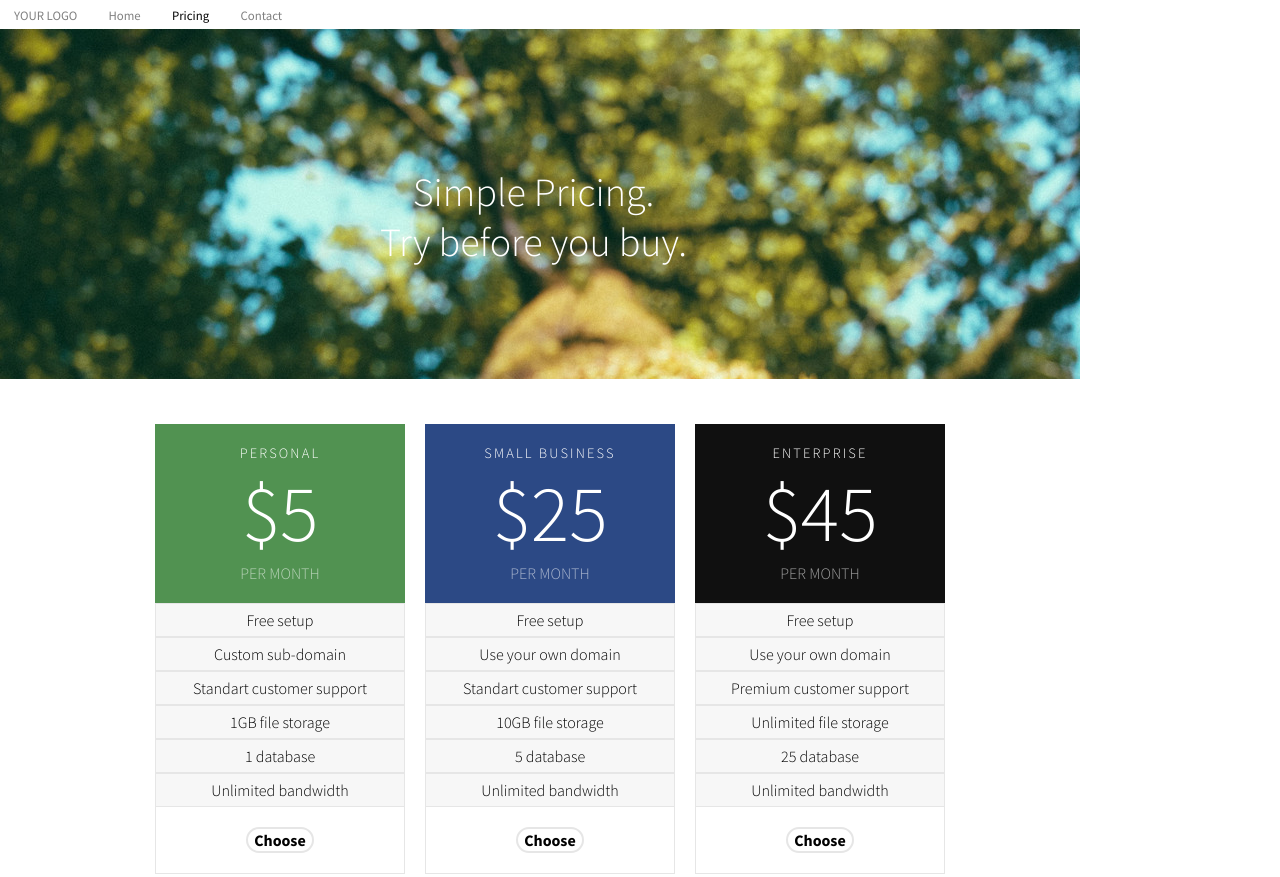
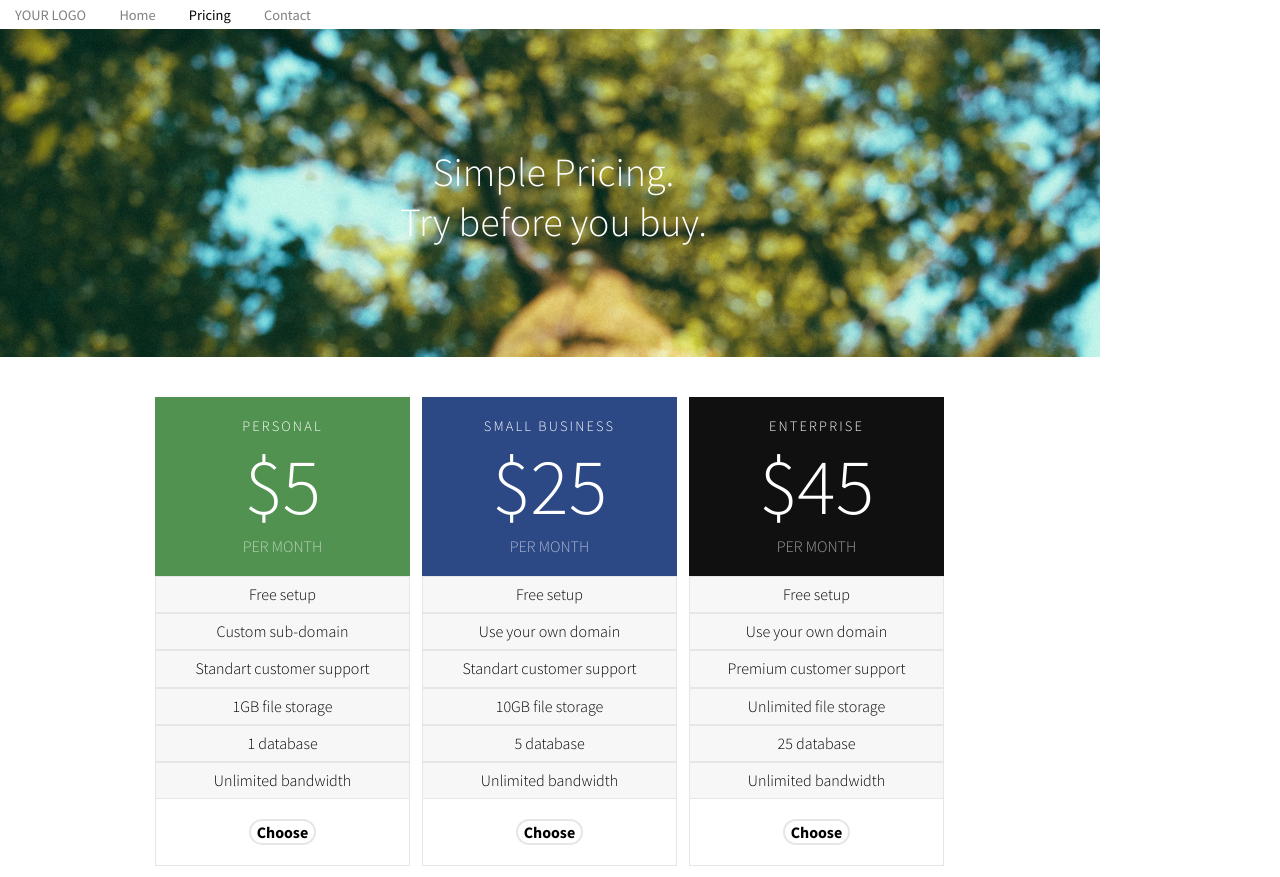
Before and after one commit to TheIronYard-humdrum/w1-Project, a plain HTML site: page index.html in a window 1280 px wide. Shown: the top 877 px of the page. Drawn offline with Linux system fonts and the light colour scheme.

Commit message:
Final styling

```diff
--- a/main.css
+++ b/main.css
@@ -8,7 +8,7 @@
 }
 
 .container {
-  width: 1080px;
+  width: 1100px;
   position: relative;
 }
 
@@ -25,8 +25,8 @@ nav {
 nav.header a {
   color: grey;
   text-decoration: none;
-  margin: 14px;
-  font-size: .8em;
+  margin: 15px;
+  font-size: .9em;
 }
 
 nav a {
@@ -41,7 +41,7 @@ nav a.black {
 
 div.background {
   width: 100%;
-  height: 350px;
+  height: 328px;
   overflow: auto;
   background-image: url("./background.jpg")
 }
@@ -51,8 +51,8 @@ h1.catch-phrase{
   position: absolute;
   color: white;
   text-align: center;
-  left: 380px;
-  top: 140px;
+  left: 400px;
+  top: 120px;
   font-size: 2.5em;
 }
 
@@ -61,13 +61,13 @@ h1.catch-phrase{
 div.plans {
   position: relative;
   width: 100%;
-  margin-top: 45px;
+  margin-top: 40px;
 }
 
 div.one-third {
-  width: 250px;
+  width: 255px;
   float: left;
-  margin: 0 10px;
+  margin-right:12px ;
 }
 
 div.first-third {
@@ -129,7 +129,7 @@ ul.plan-specs {
 
 .bottom {
   background-color: #F7F7F7;
-  line-height: 2em;
+  line-height: 2.2em;
   border: solid 1px #E6E6E6;
 }
 
@@ -164,7 +164,7 @@ input {
 }
 
 .first-half {
-  margin: 0px 20px 20px 162px;
+  margin: 0px 20px 20px 165px;
 }
 
 .footer {
```
